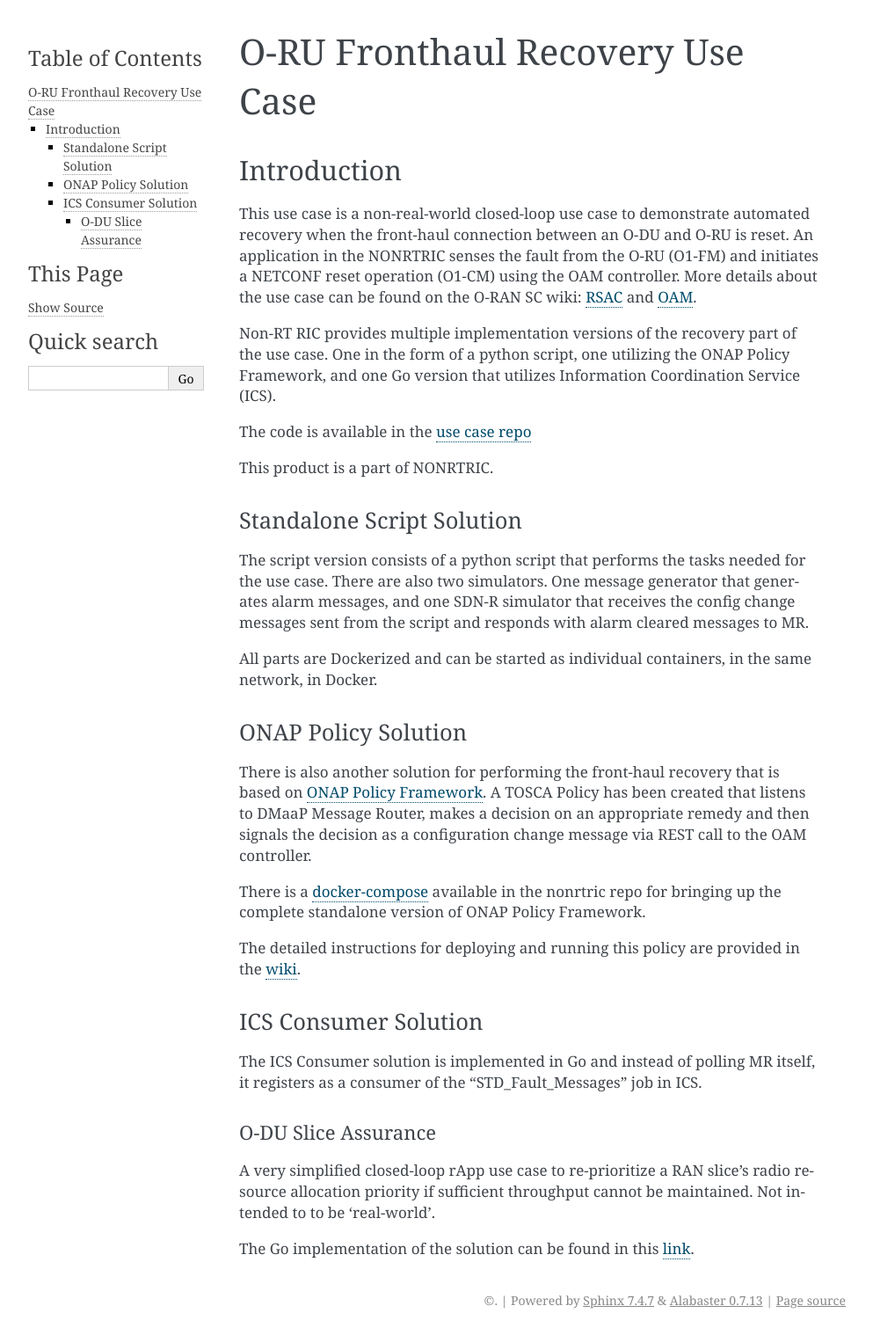
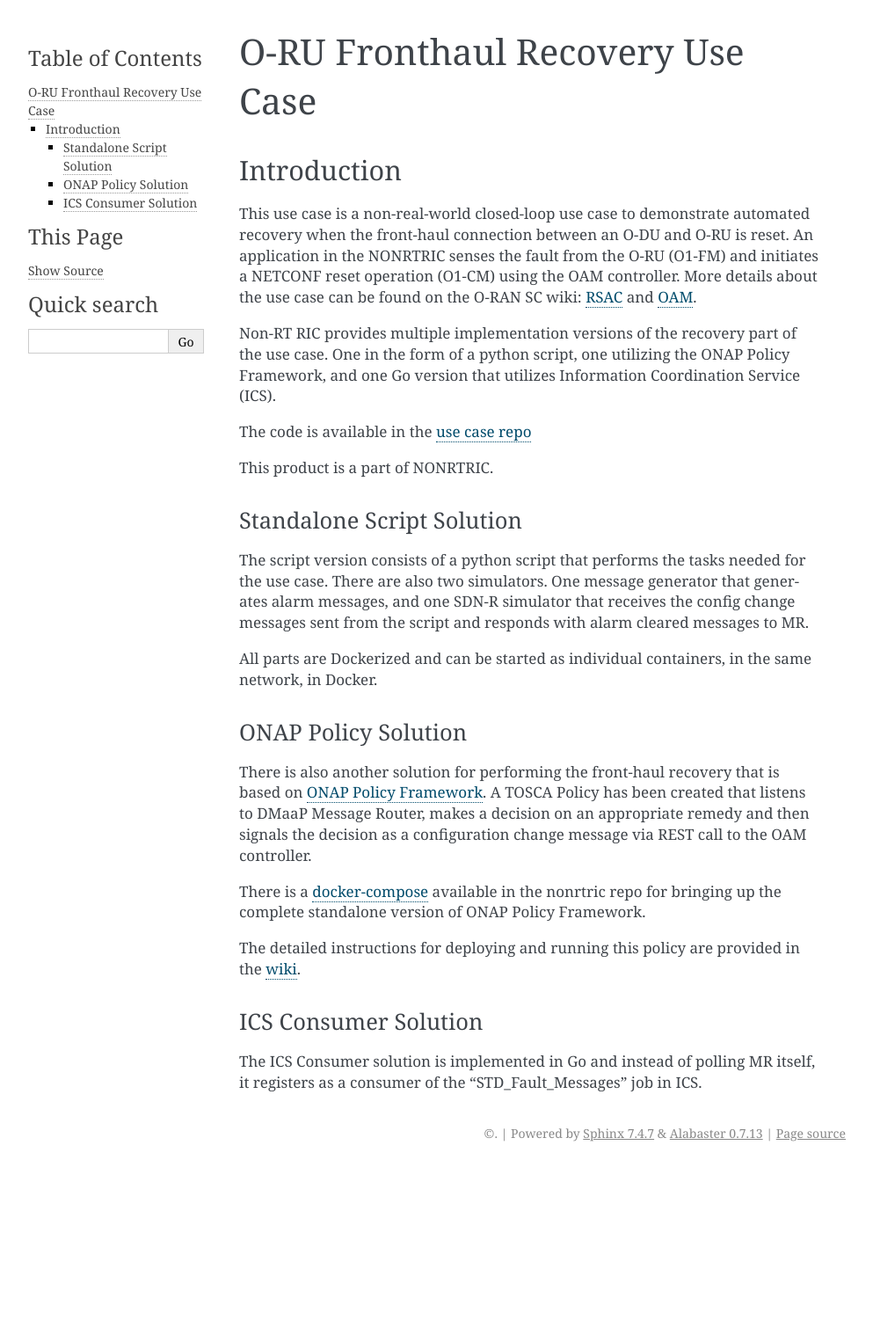
Before and after one commit to o-ran-sc/nonrtric-rapp-orufhrecovery, a Sphinx documentation site: the page built from docs/overview.rst, in a window 1280 px wide. Shown: the whole page at 88% size, without its empty margins (148-1141 px from the left). Built offline with Sphinx 7.4.7, drawn with Linux system fonts in a browser that asks for light colours; after the commit the page ends 1328 px from its top, so only the background shows below that.

Commit message:
Correct documentation
Issue-ID: NONRTRIC-762
Signed-off-by: elinuxhenrik <henrik.b.andersson@est.tech>
Change-Id: Ic87e65bd128a05d85e687d9386d7b69798f17174

```diff
--- a/docs/overview.rst
+++ b/docs/overview.rst
@@ -46,11 +46,3 @@
 +++++++++++++++++++++
 
 The ICS Consumer solution is implemented in Go and instead of polling MR itself, it registers as a consumer of the "STD_Fault_Messages" job in ICS.
-
-O-DU Slice Assurance
---------------------
-
-A very simplified closed-loop rApp use case to re-prioritize a RAN slice's radio resource allocation priority if sufficient throughput cannot be maintained. Not intended to to be 'real-world'.
-
-The Go implementation of the solution can be found in
-this `link <https://gerrit.o-ran-sc.org/r/gitweb?p=nonrtric/rapp/ransliceassurance.git;a=tree;f=smoversion>`__.
```
